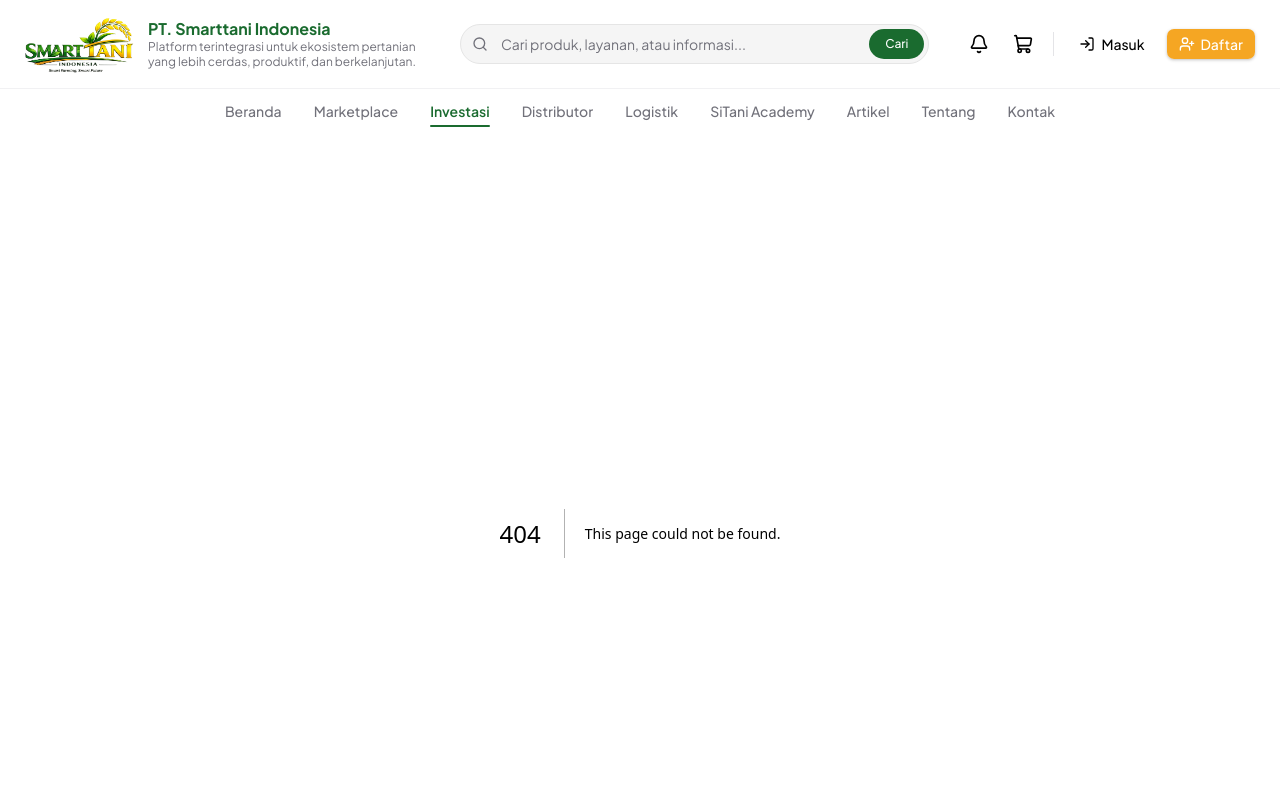
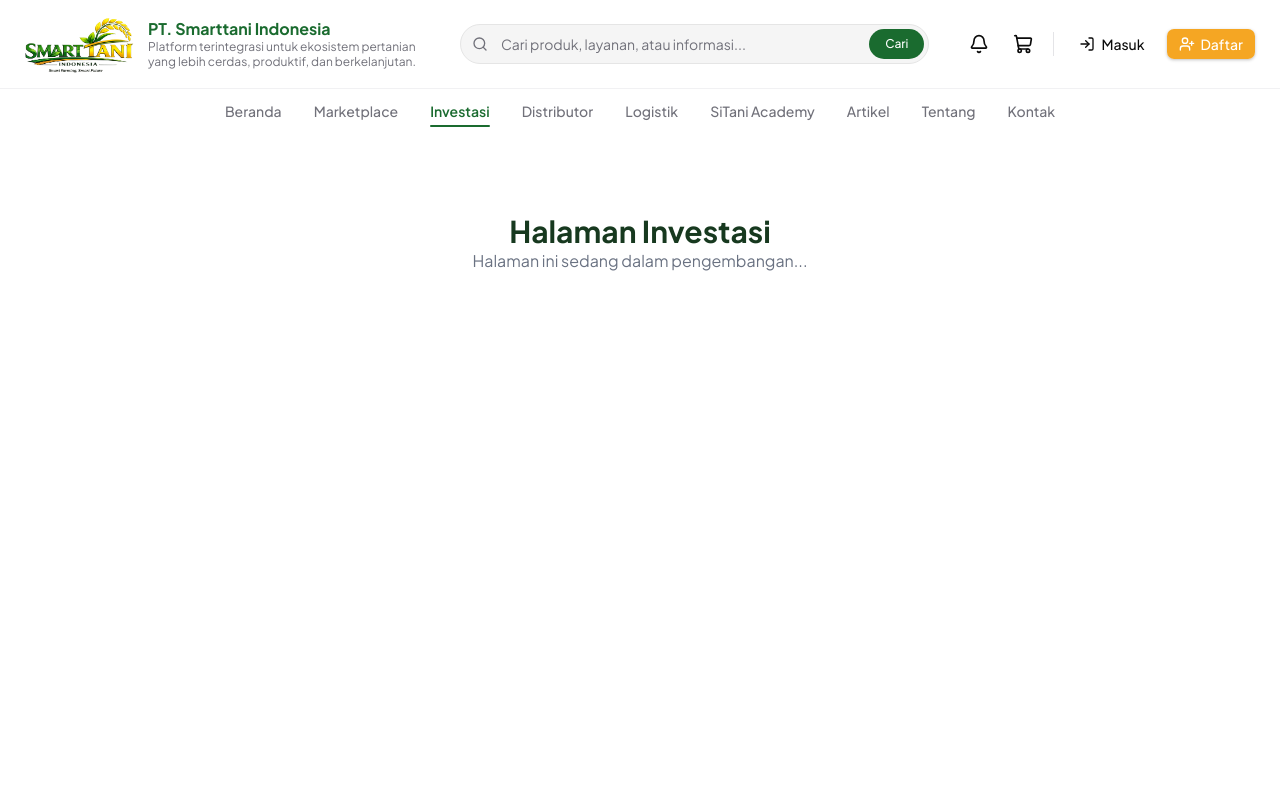
Before and after one commit to SyariefHayat/smartTani, a Next.js app: page /investasi in a window 1280 px wide. Before the commit this address had no page. Shown: the top 800 px of the page. Built offline with nearby package versions, Linux system fonts and the light colour scheme.

Commit message:
feat: setup page & metadata - issue #90

```diff
--- /dev/null
+++ b/app/investasi/page.tsx
@@ -0,0 +1,21 @@
+import type { Metadata } from "next";
+import { INVESTASI_META } from "@/constants/investasi";
+
+export const metadata: Metadata = {
+  title: {
+    absolute: INVESTASI_META.title,
+  },
+  description: INVESTASI_META.description,
+};
+
+export default function InvestasiPage() {
+  return (
+    <main className="min-h-screen bg-white">
+      {/* Content will be added per section issue */}
+      <section className="py-20 text-center">
+        <h1 className="text-3xl font-bold text-[#17391f]">Halaman Investasi</h1>
+        <p className="text-gray-500">Halaman ini sedang dalam pengembangan...</p>
+      </section>
+    </main>
+  );
+}
```
Also changed, not shown: public/issue.webp (added).
